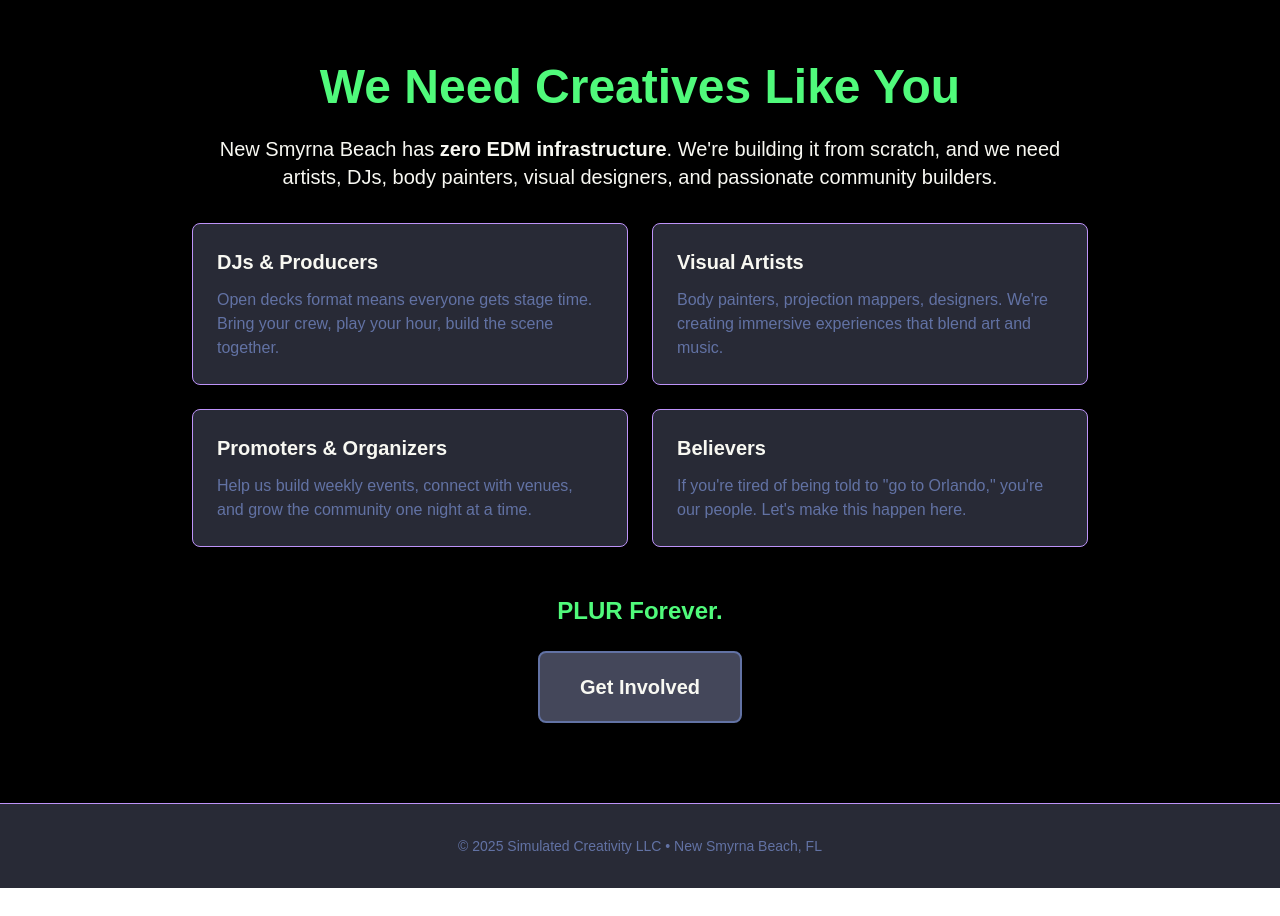
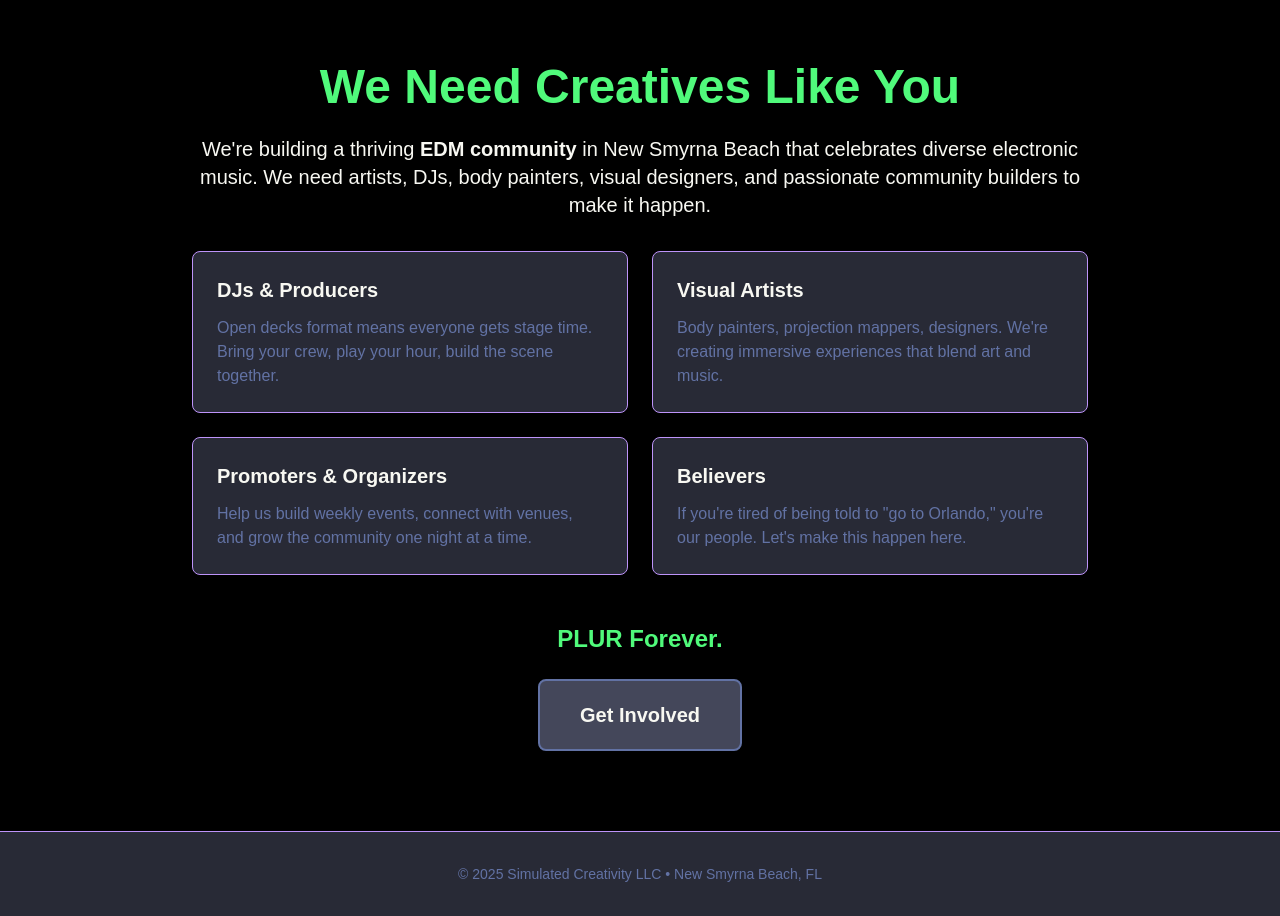
Before and after one commit to KevinBrack/simulated-creativity-dot-com, a Next.js app: page / in a window 1280 px wide. Shown: the part 1720-2636 px from the top of the page. Before the commit the page ends 2608 px from the top, so only its background shows below. Built offline with nearby package versions, Linux system fonts and the light colour scheme.

Commit message:
More inclusive CTA

```diff
--- a/src/app/page.tsx
+++ b/src/app/page.tsx
@@ -197,13 +197,13 @@ export default function Home() {
                         We Need Creatives Like You
                     </h2>
                     <p className={`text-xl mb-8 ${colors.textPrimary}`}>
-                        New Smyrna Beach has{" "}
+                        We're building a thriving{" "}
                         <span className="font-bold">
-                            zero EDM infrastructure
-                        </span>
-                        . We're building it from scratch, and we need artists,
-                        DJs, body painters, visual designers, and passionate
-                        community builders.
+                            EDM community
+                        </span>{" "}
+                        in New Smyrna Beach that celebrates diverse electronic music.
+                        We need artists, DJs, body painters, visual designers, and
+                        passionate community builders to make it happen.
                     </p>
 
                     <div className="grid md:grid-cols-2 gap-6 mb-12 text-left">
```
Also changed, not shown: 3 other files (tests, documents, lock files or other folders).
